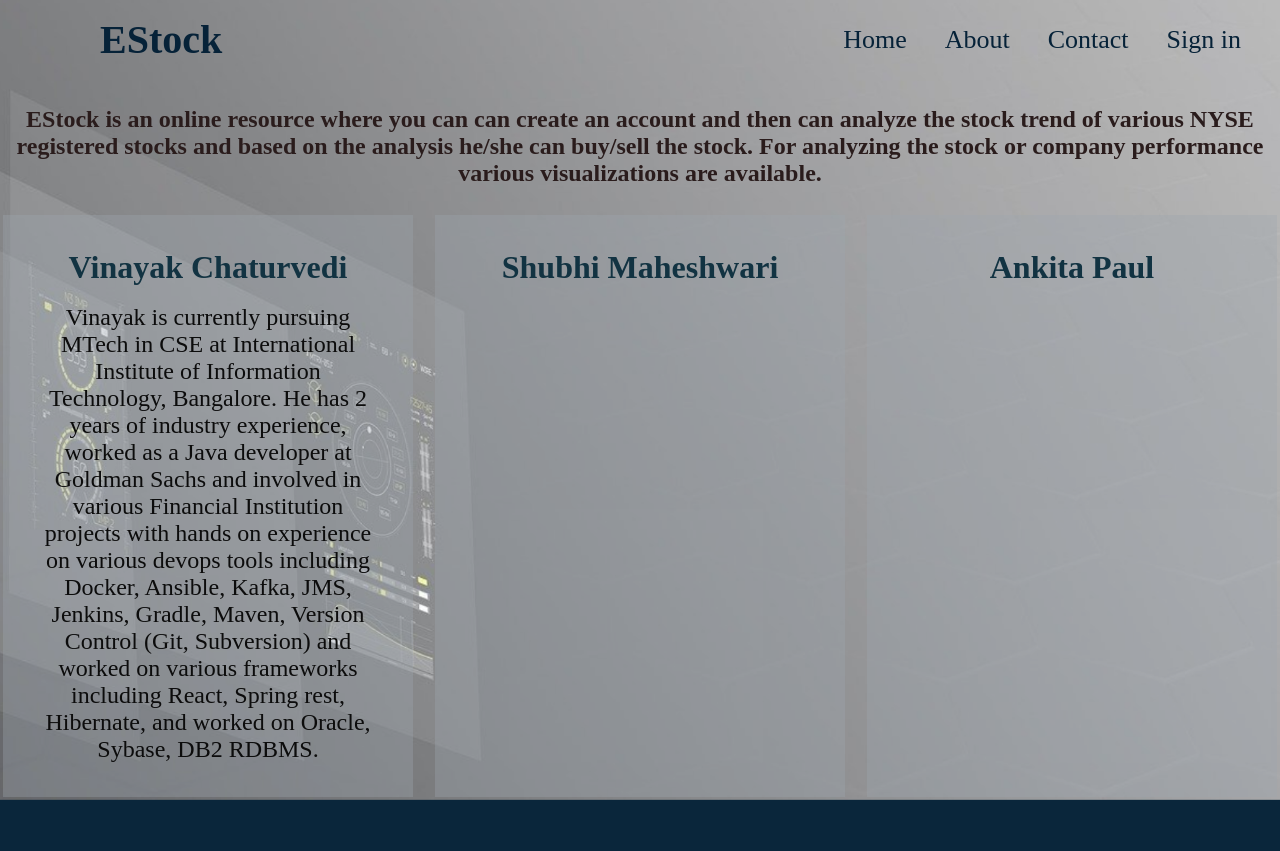
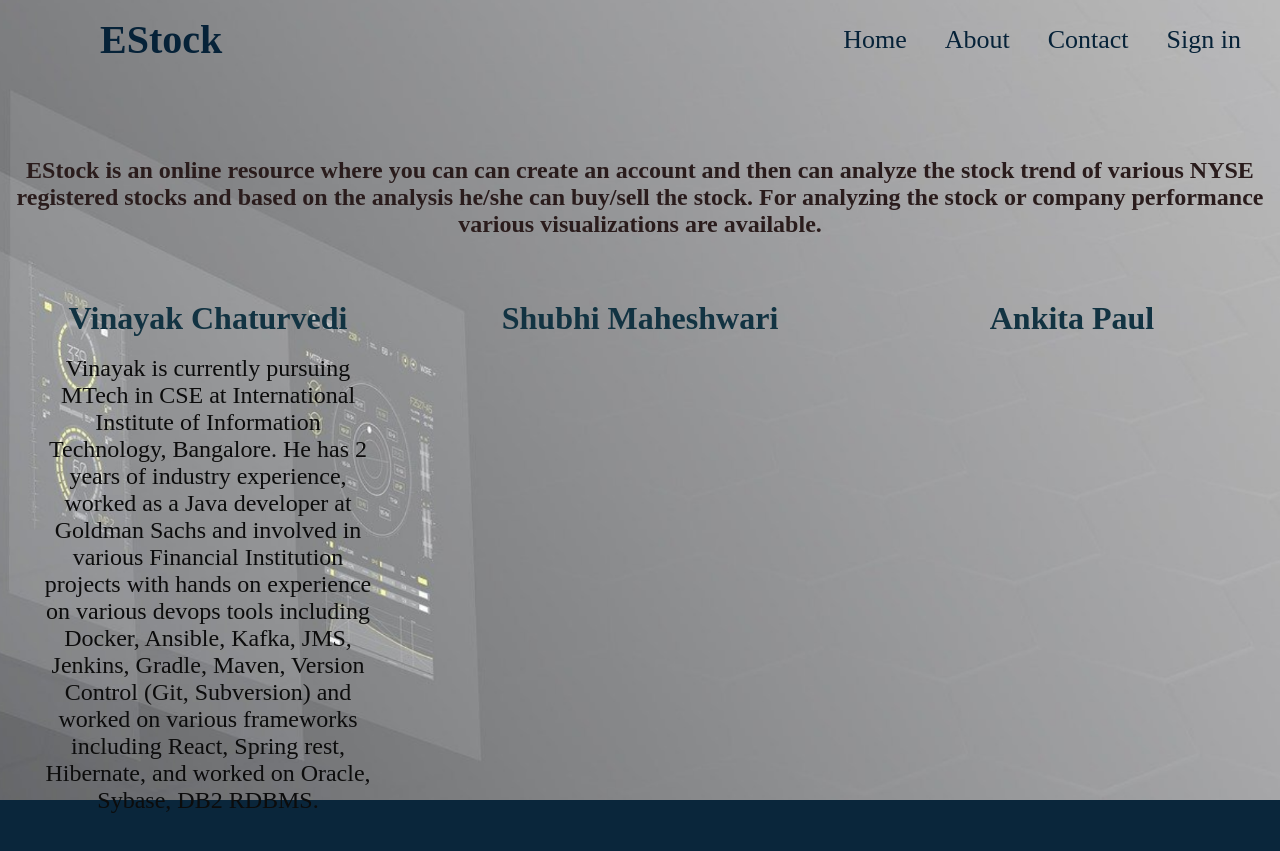
Before and after one commit to vinayakchaturvedi/EStock, a React (Create React App) app in the folder user-interface-service/src/main/webapp/estock-ui/: page /About in a window 1280 px wide. Before the commit the page ends 800 px from the top, so only its background shows below. Built offline with nearby package versions, Linux system fonts and the light colour scheme; what @react-pdf/renderer would draw is missing.

Commit message:
Fixing css

```diff
--- a/user-interface-service/src/main/webapp/estock-ui/src/App.css
+++ b/user-interface-service/src/main/webapp/estock-ui/src/App.css
@@ -598,7 +598,7 @@ button {
 }
 
 .About {
-    margin-top: 2%;
+    margin-top: 6%;
 }
 
 .About .container {
@@ -610,7 +610,6 @@ button {
 }
 
 .About .item {
-    background: rgba(159, 166, 175, 0.35);
     margin: 3px;
     padding: 34px;
 }
```
